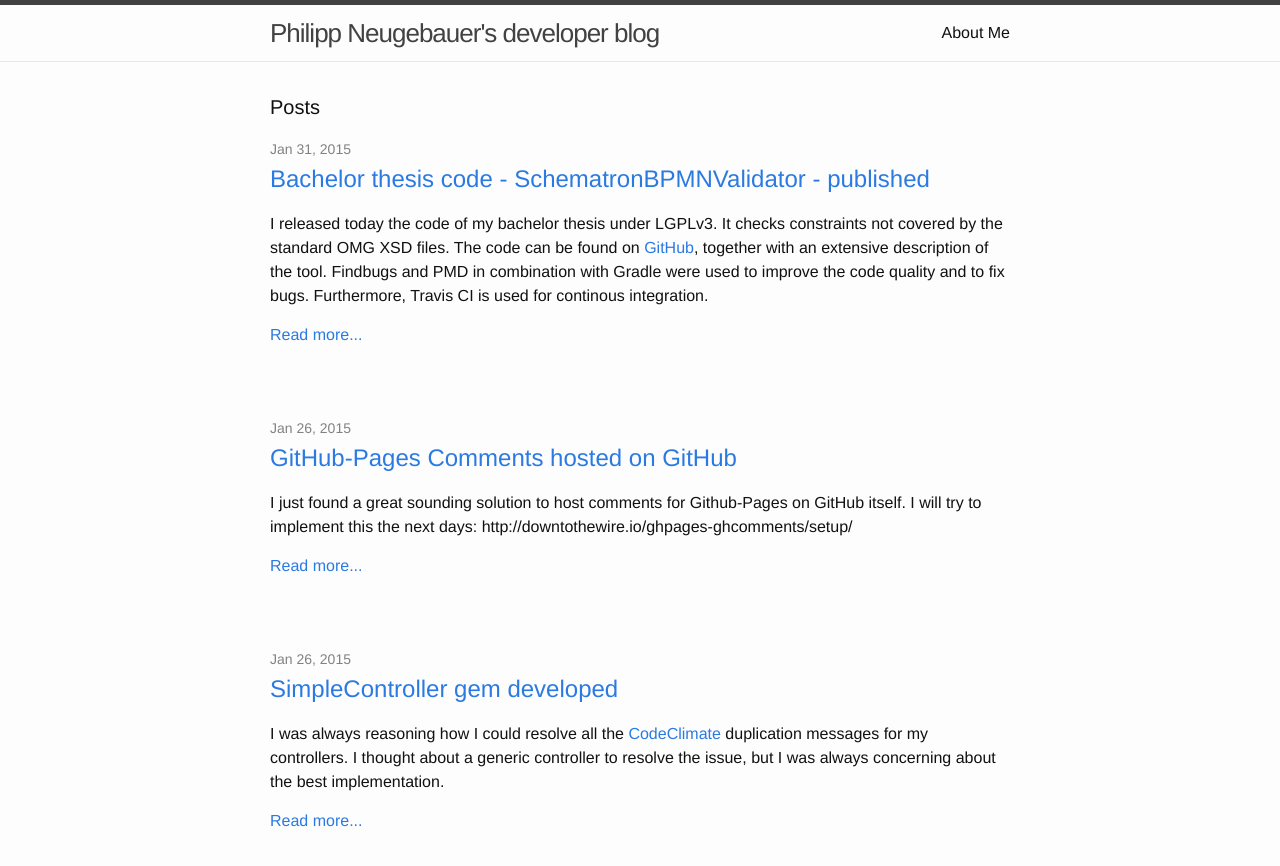
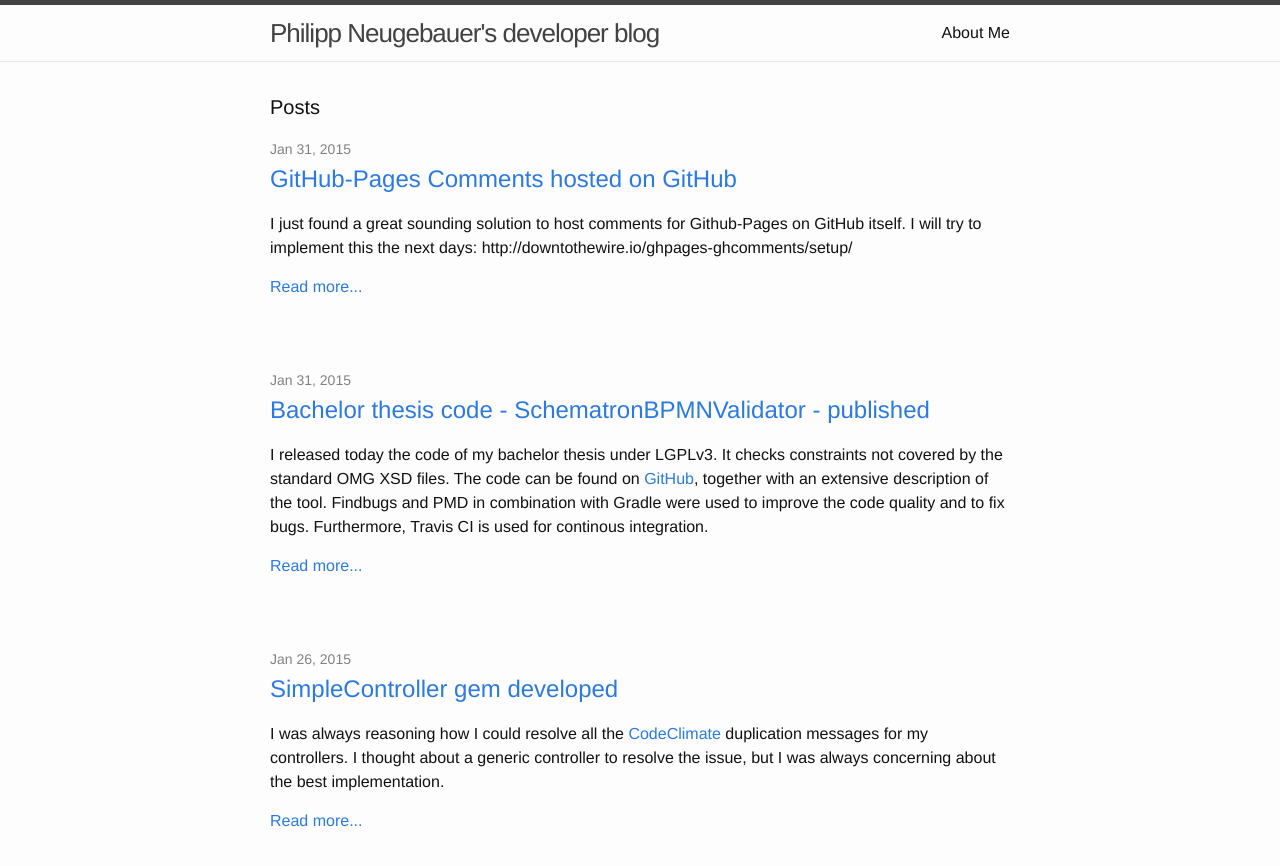
Before and after one commit to philippneugebauer/philippneugebauer.github.io, a Jekyll site: the page built from index.html, in a window 1280 px wide and 900 px high. Shown: the top 866 px of the window. Built offline with Jekyll 4.4.1, drawn with Linux system fonts in a browser that asks for light colours; the list of posts is cut into pages by our own code.

Commit message:
corrected date of blog post

```diff
--- a/_posts/2015-01-31-great_solution_for_comments_on_github.markdown
+++ b/_posts/2015-01-31-great_solution_for_comments_on_github.markdown
@@ -1,7 +1,7 @@
 ---
 layout: post
 title:  "GitHub-Pages Comments hosted on GitHub"
-date:   2015-01-26 23:55:00
+date:   2015-01-31 21:00:00
 categories: github github-pages jekyll comments
 ---
 
```
